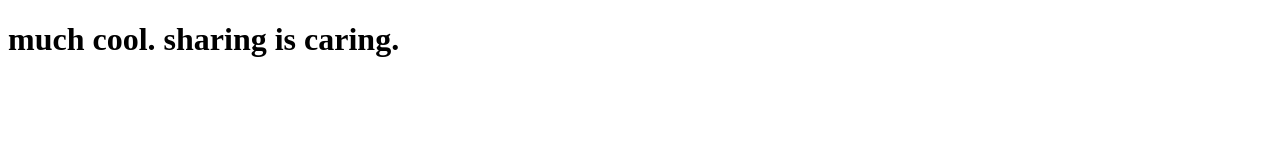
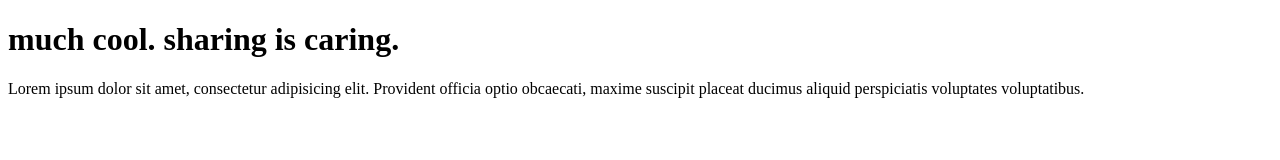
Before and after one commit to lynngammie/testcollabo, a plain HTML site: page index.html in a window 1280 px wide. Drawn offline with Linux system fonts and the light colour scheme.

Commit message:
modified index.html & added styles folder.

```diff
--- a/index.html
+++ b/index.html
@@ -6,5 +6,6 @@
 </head>
 <body>
 	<h1>much cool. sharing is caring.</h1>
+	<p>Lorem ipsum dolor sit amet, consectetur adipisicing elit. Provident officia optio obcaecati, maxime suscipit placeat ducimus aliquid perspiciatis voluptates voluptatibus.</p>
 </body>
 </html>
```
Also changed, not shown: styles/main.css (added).
